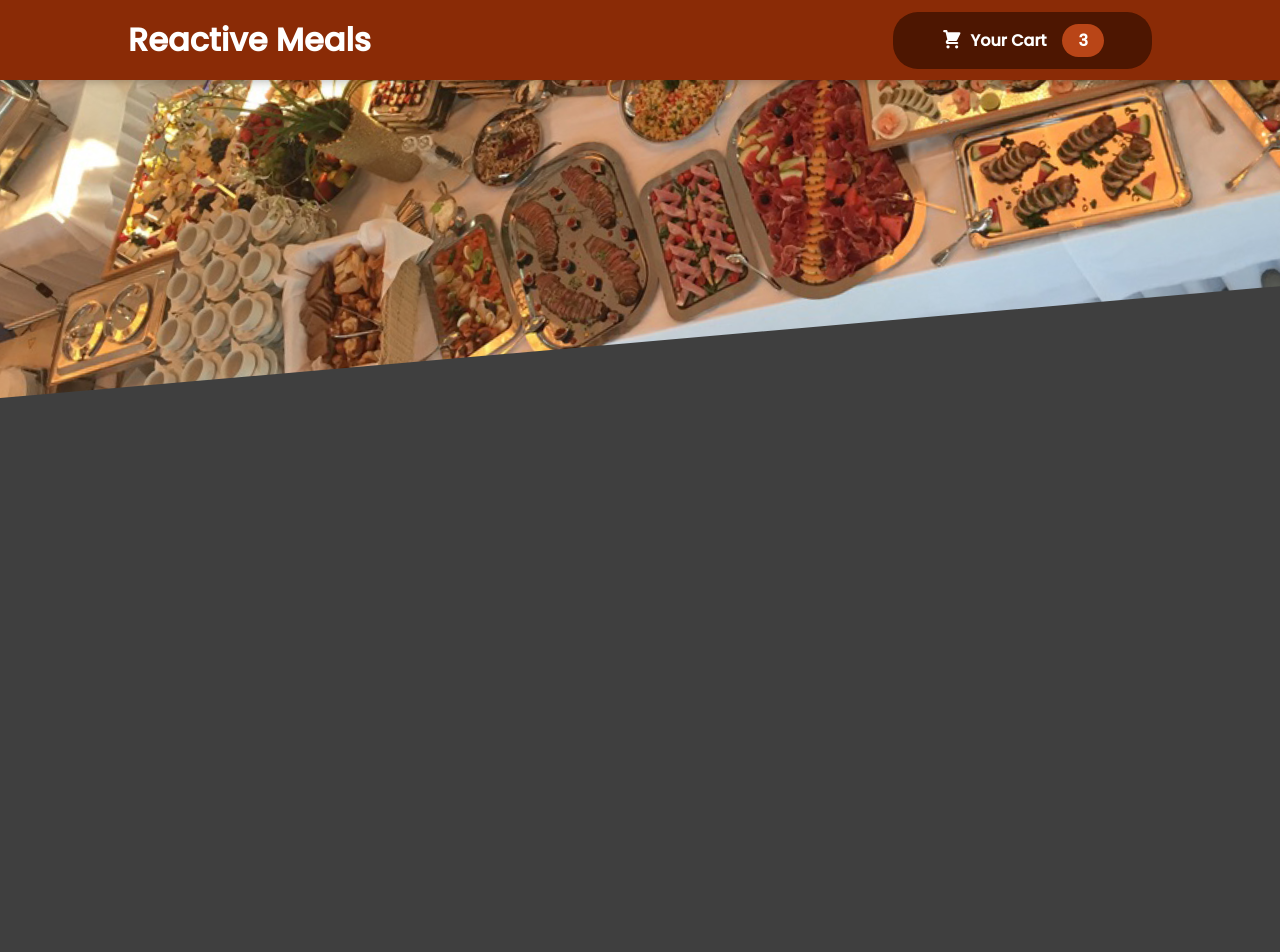
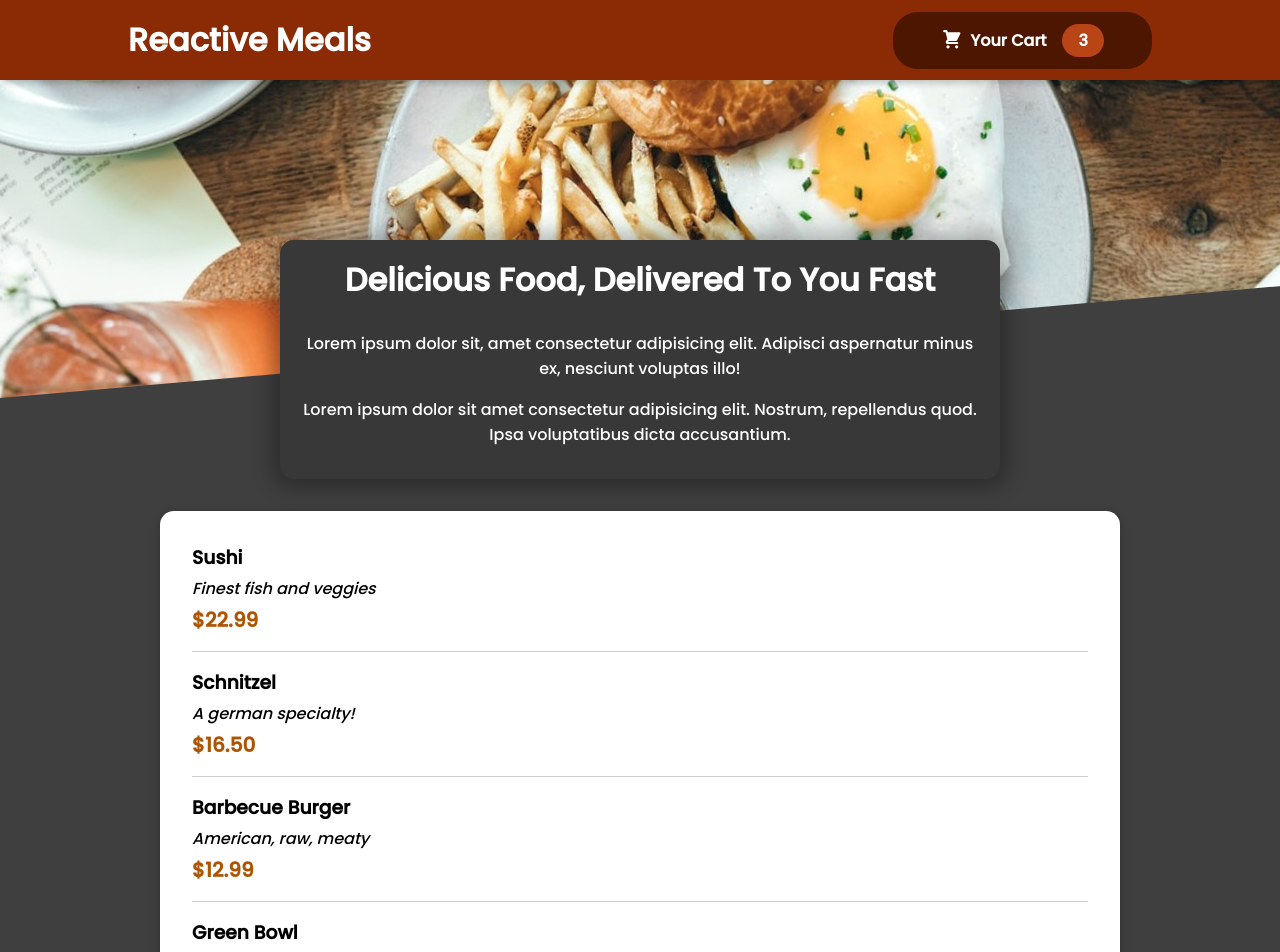
Before and after one commit to Kusjay/reat-app-food-order, a React (Create React App) app: page / in a window 1280 px wide. Shown: the top 952 px of the page. Before the commit the page ends 800 px from the top, so only its background shows below. Built offline with nearby package versions, Linux system fonts and the light colour scheme.

Commit message:
Adding individual meal item and displaying them

```diff
--- a/src/App.js
+++ b/src/App.js
@@ -1,10 +1,14 @@
 import React, { Fragment } from 'react';
 import Header from './components/Layout/Header';
+import Meals from './components/Meals/Meals';
 
 function App() {
 	return (
 		<Fragment>
 			<Header />
+			<main>
+				<Meals />
+			</main>
 		</Fragment>
 	);
 }
--- a/src/components/Layout/Header.js
+++ b/src/components/Layout/Header.js
@@ -1,7 +1,7 @@
 import React, { Fragment } from 'react';
 
 import HeaderCartButton from './HeaderCartButton';
-import mealsImage from '../../assets/meals.jpg';
+import mealsImage from '../../assets/meals2.jpg';
 import classes from './Header.module.css';
 
 const Header = () => {
--- /dev/null
+++ b/src/components/Meals/AvailableMeals.js
@@ -0,0 +1,53 @@
+import React from 'react';
+
+import Card from '../UI/Card';
+import MealItem from './MealItem/MealItem';
+import classes from './AvailableMeals.module.css';
+
+const DUMMY_MEALS = [
+	{
+		id: 'm1',
+		name: 'Sushi',
+		description: 'Finest fish and veggies',
+		price: 22.99
+	},
+	{
+		id: 'm2',
+		name: 'Schnitzel',
+		description: 'A german specialty!',
+		price: 16.5
+	},
+	{
+		id: 'm3',
+		name: 'Barbecue Burger',
+		description: 'American, raw, meaty',
+		price: 12.99
+	},
+	{
+		id: 'm4',
+		name: 'Green Bowl',
+		description: 'Healthy...and green...',
+		price: 18.99
+	}
+];
+
+const AvailableMeals = () => {
+	const mealsList = DUMMY_MEALS.map((meal) => (
+		<MealItem
+			key={meal.id}
+			name={meal.name}
+			description={meal.description}
+			price={meal.price}
+		/>
+	));
+
+	return (
+		<section className={classes.meals}>
+			<Card>
+				<ul>{mealsList}</ul>
+			</Card>
+		</section>
+	);
+};
+
+export default AvailableMeals;
--- /dev/null
+++ b/src/components/Meals/AvailableMeals.module.css
@@ -0,0 +1,24 @@
+.meals {
+	max-width: 60rem;
+	width: 90%;
+	margin: 2rem auto;
+	animation: meals-appear 1s ease-out forwards;
+}
+
+.meals ul {
+	list-style: none;
+	margin: 0;
+	padding: 0;
+}
+
+@keyframes meals-appear {
+	from {
+		opacity: 0;
+		transform: translateY(3rem);
+	}
+
+	to {
+		opacity: 1;
+		transform: translateY(0);
+	}
+}
--- /dev/null
+++ b/src/components/Meals/MealItem/MealItem.js
@@ -0,0 +1,20 @@
+import React from 'react';
+
+import classes from './MealItem.module.css';
+
+const MealItem = (props) => {
+	const price = `$${props.price.toFixed(2)}`;
+
+	return (
+		<li className={classes.meal}>
+			<div>
+				<h3>{props.name}</h3>
+				<div className={classes.description}>{props.description}</div>
+				<div className={classes.price}>{price}</div>
+			</div>
+			<div></div>
+		</li>
+	);
+};
+
+export default MealItem;
--- /dev/null
+++ b/src/components/Meals/MealItem/MealItem.module.css
@@ -0,0 +1,22 @@
+.meal {
+	display: flex;
+	justify-content: space-between;
+	margin: 1rem;
+	padding-bottom: 1rem;
+	border-bottom: 1px solid #ccc;
+}
+
+.meal h3 {
+	margin: 0 0 0.25rem 0;
+}
+
+.description {
+	font-style: italic;
+}
+
+.price {
+	margin-top: 0.25rem;
+	font-weight: bold;
+	color: #ad5502;
+	font-size: 1.25rem;
+}
--- /dev/null
+++ b/src/components/Meals/Meals.js
@@ -0,0 +1,14 @@
+import React, { Fragment } from 'react';
+import AvailableMeals from './AvailableMeals';
+import MealsSummary from './MealsSummary';
+
+const Meals = () => {
+	return (
+		<Fragment>
+			<MealsSummary />
+			<AvailableMeals />
+		</Fragment>
+	);
+};
+
+export default Meals;
--- /dev/null
+++ b/src/components/Meals/MealsSummary.js
@@ -0,0 +1,21 @@
+import React from 'react';
+
+import classes from './MealsSummary.module.css';
+
+const MealsSummary = () => {
+	return (
+		<section className={classes.summary}>
+			<h2>Delicious Food, Delivered To You Fast</h2>
+			<p>
+				Lorem ipsum dolor sit, amet consectetur adipisicing elit. Adipisci
+				aspernatur minus ex, nesciunt voluptas illo!
+			</p>
+			<p>
+				Lorem ipsum dolor sit amet consectetur adipisicing elit. Nostrum,
+				repellendus quod. Ipsa voluptatibus dicta accusantium.
+			</p>
+		</section>
+	);
+};
+
+export default MealsSummary;
--- /dev/null
+++ b/src/components/Meals/MealsSummary.module.css
@@ -0,0 +1,18 @@
+.summary {
+	text-align: center;
+	max-width: 45rem;
+	width: 90%;
+	margin: auto;
+	margin-top: -10rem;
+	position: relative;
+	background-color: #383838;
+	color: white;
+	border-radius: 14px;
+	padding: 1rem;
+	box-shadow: 0 1px 18px 10px rgba(0, 0, 0, 0.25);
+}
+
+.summary h2 {
+	font-size: 2rem;
+	margin-top: 0;
+}
--- /dev/null
+++ b/src/components/UI/Card.js
@@ -0,0 +1,8 @@
+import React from 'react';
+import classes from './Card.module.css';
+
+const Card = (props) => {
+	return <div className={classes.card}>{props.children}</div>;
+};
+
+export default Card;
--- /dev/null
+++ b/src/components/UI/Card.module.css
@@ -0,0 +1,6 @@
+.card {
+	padding: 1rem;
+	box-shadow: 0 2px 8px rgba(0, 0, 0, 0.25);
+	border-radius: 14px;
+	background-color: white;
+}
```
Also changed, not shown: src/assets/meals2.jpg (added), src/components/Meals/MealItem/MealItemForm.js (added), 1 other file (tests, documents, lock files or other folders).
